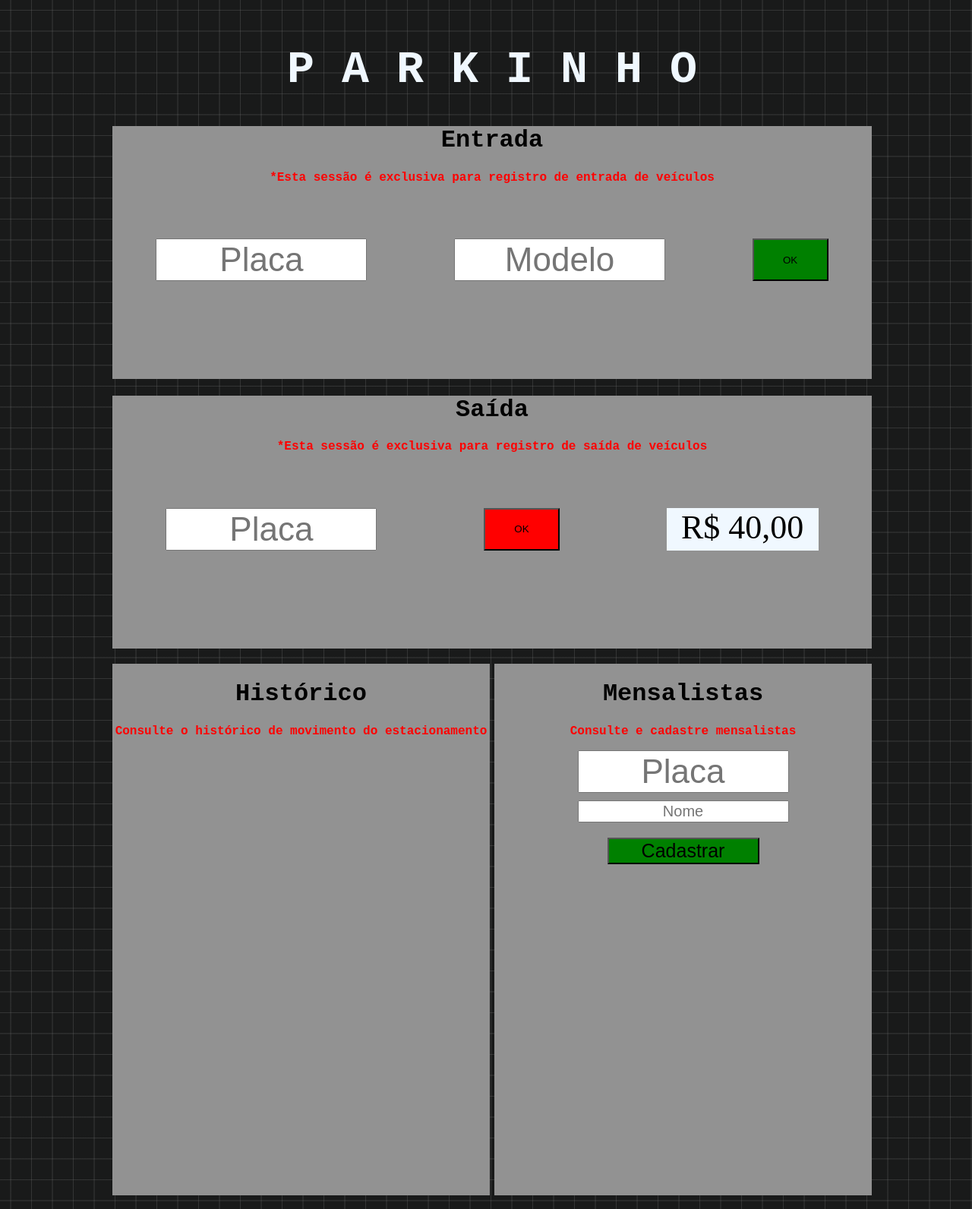
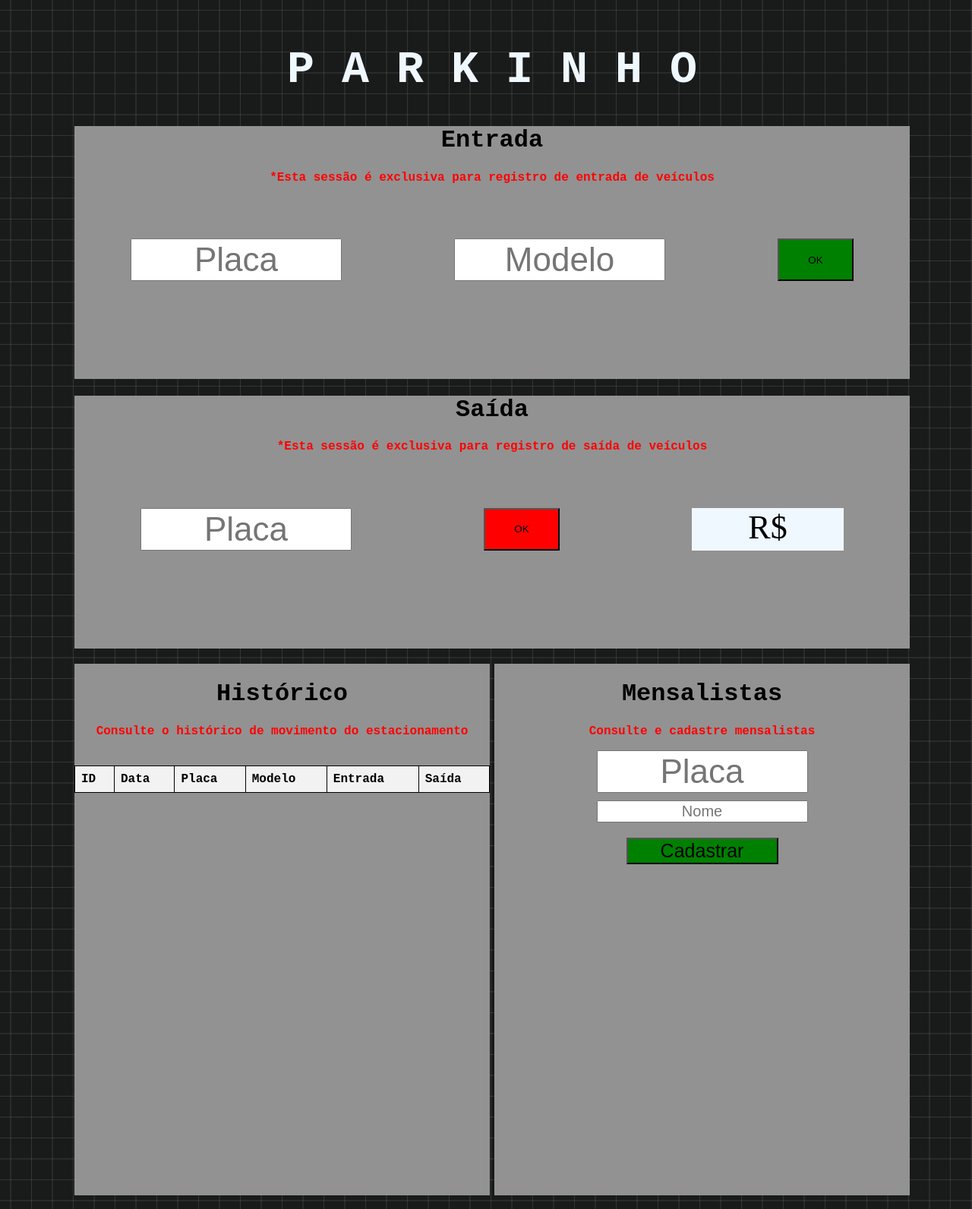
Before and after one commit to joaomaniezzo/parkinho, a Flask app: page / in a window 1280 px wide. Shown: the whole page at 76% size. Run offline with Flask 3, Linux system fonts and the light colour scheme; data that the repository does not hold is empty; some libraries are stand-ins or nearby versions.

Commit message:
registro saida e mensalista + historico

```diff
--- a/app/app.py
+++ b/app/app.py
@@ -1,4 +1,4 @@
-from flask import Flask, request, render_template, json, redirect, url_for
+from flask import Flask, request, render_template, json, redirect, url_for, jsonify
 from flask_mysqldb import MySQL
 from datetime import datetime, timedelta, date
 
@@ -41,7 +41,70 @@ def entrada():
 
     return render_template('index.html')
 
+@app.route('/saida', methods=['POST', 'GET'])
+def saida():
+
+    if request.method == 'POST':
+
+        _placa = request.form['inputPlacaSaida']
+
+        if _placa:
+
+            horario_saida = datetime.now()
+            cur = mysql.connection.cursor()
+            cur.execute("UPDATE sua_tabela SET horario_saida = %s WHERE placa = %s AND horario_saida is NULL", (horario_saida, _placa))
+
+
+            mysql.connection.commit()
+
+            return redirect(url_for('saida'))
+
+    return render_template('index.html')
+
+
+@app.route('/mensalista' , methods=['POST', 'GET'])
+def mensalista():
+    if request.method == 'POST':
+
+        _placa = request.form['inputPlacaMensalista']
+        _nome = request.form['inputName']
+
+        if _placa and _nome:
+
+            cur = mysql.connection.cursor()
+            cur.execute ("INSERT INTO mensalistas (placa, nome) VALUES( %s, %s)", (_placa, _nome))
+
+            mysql.connection.commit()
+
+            return redirect(url_for('mensalista'))
+
+    return render_template('index.html')
+
+
+@app.route('/historico_data')
+def get_historico_data():
+
+
+    cur = mysql.connection.cursor()
+    query = "SELECT * FROM sua_tabela ORDER BY id DESC"
+    cur.execute(query)
+    result = cur.fetchall()
+
+    data = []
+    for row in result:
+        data.append({
+            'id': row[0],
+            'data': row[1].strftime("%d/%m/%Y"),
+            'placa': row[2],
+            'modelo': row[3],
+            'entrada': str(row[4]),
+            'saida': str(row[5]),
+            # Adicione mais campos conforme necessário
+        })
+
+    return jsonify(data)
+
 
 
 if __name__ == "__main__":
-    app.run(host='0.0.0.0', port=5002)
+    app.run(host='0.0.0.0', port=5002, debug=True)
--- a/app/static/css/style.css
+++ b/app/static/css/style.css
@@ -13,7 +13,7 @@ body{
 }
 .container{
 
-    width: 1000px;
+    width: 1100px;
     height: 100%;
     padding: 10px;
 }
@@ -42,6 +42,7 @@ body{
     height: 100%;
     width: 50%;
     margin-right: 3px;
+    overflow: hidden;
     /*
     display: block;
 
@@ -137,3 +138,33 @@ button:hover{
     font-family: Impact, Haettenschweiler, 'Arial Narrow Bold', sans-serif;
     display: none;
 }
+
+/* Adicione este código ao seu arquivo CSS (style.css) ou inclua diretamente na tag <style> no head do seu HTML */
+
+.table {
+    width: 100%;
+    border-collapse: collapse;
+    margin-top: 20px;
+    font-weight: bold;
+    overflow-y: auto;
+}
+
+.table th, .table td {
+    border: 1px solid black;
+    padding: 8px;
+    text-align: left;
+}
+
+.table th {
+    background-color: #f2f2f2;
+    position: -webkit-sticky;
+    position: sticky;
+    top: 0;
+    z-index: 1;
+}
+
+.table_container {
+    height: 100%; /* Altura máxima da div antes de aparecer a barra de rolagem */
+    overflow-y: auto;
+
+}
--- a/app/templates/index.html
+++ b/app/templates/index.html
@@ -34,11 +34,11 @@
 
             </div>
             <div class="form-div">
-                <form style="display: flex;width: 100%; justify-content: space-around;" action="entrada" method='post'>
+                <form style="display: flex;width: 100%; justify-content: space-around;" action="/saida" method='post'>
 
-                    <input type="text" id="myInput" oninput="formatInput(this)" maxlength="8" placeholder="Placa">
+                    <input type="text" id="inputPlacaSaida" name="inputPlacaSaida" oninput="formatInput(this)" maxlength="8" placeholder="Placa" required>
                     <input style="margin: 0;background-color: red;" type="submit" value="OK">
-                    <div class="total">R$ 40,00</div>
+                    <div class="total">R$</div>
                 </form>
             </div>
             <div class="span">
@@ -54,15 +54,31 @@
                     <h1>Histórico</h1>
                     <p>Consulte o histórico de movimento do estacionamento</p>
                 </div>
+                <div class="table_container">
+                    <table id="historico-table" class="table">
+                        <thead>
+                            <tr>
+                                <th>ID</th>
+                                <th>Data</th>
+                                <th>Placa</th>
+                                <th>Modelo</th>
+                                <th>Entrada</th>
+                                <th>Saída</th>
+                                <!-- Adicione mais colunas conforme necessário -->
+                            </tr>
+                        </thead>
+                        <tbody></tbody>
+                    </table>
+                </div>
             </div>
 
             <div id="mensalista" style="text-align: center;">
                 <div class="title">
                     <h1>Mensalistas</h1>
                     <p>Consulte e cadastre mensalistas</p>
-                    <form action="mensalista" method="post">
-                        <input type="text" id="myInput" oninput="formatInput(this)" maxlength="8" placeholder="Placa">
-                        <input type="text" id="inputName" oninput="upperCase(this)" placeholder="Nome"><br>
+                    <form action="/mensalista" method="post">
+                        <input type="text" id="inputPlacaMensalista" name="inputPlacaMensalista" oninput="formatInput(this)" maxlength="8" placeholder="Placa">
+                        <input type="text" id="inputName" name="inputName" oninput="upperCase(this)" placeholder="Nome"><br>
                         <input style="font-size: 25px; width: 200px;" type="submit" value="Cadastrar">
                     </form>
                 </div>
@@ -75,7 +91,33 @@
 
     </div>
 </body>
+<script src="https://code.jquery.com/jquery-3.6.4.min.js"></script>
 <script src="{{ url_for('static', filename='js/script.js') }}"></script>
+<script>
+    // Função para carregar dados do histórico
+    function loadHistorico() {
+        $.get("/historico_data", function (data) {
+            // Limpar a tabela
+            $("#historico-table tbody").empty();
+
+            // Preencher a tabela com os novos dados
+            data.forEach(function (row) {
+                var newRow = "<tr><td>" + row.id + "</td><td>" +
+                    row.data + "</td><td>" +
+                    row.placa + "</td><td>" +
+                    row.modelo + "</td><td>" +
+                    row.entrada + "</td><td>" +
+                    row.saida + "</td></tr>";
+
+                $("#historico-table tbody").append(newRow);
+            });
+        });
+    }
+
+    // Chamar a função de carregamento inicial
+    loadHistorico();
+</script>
+
 
 
 </html>
```
